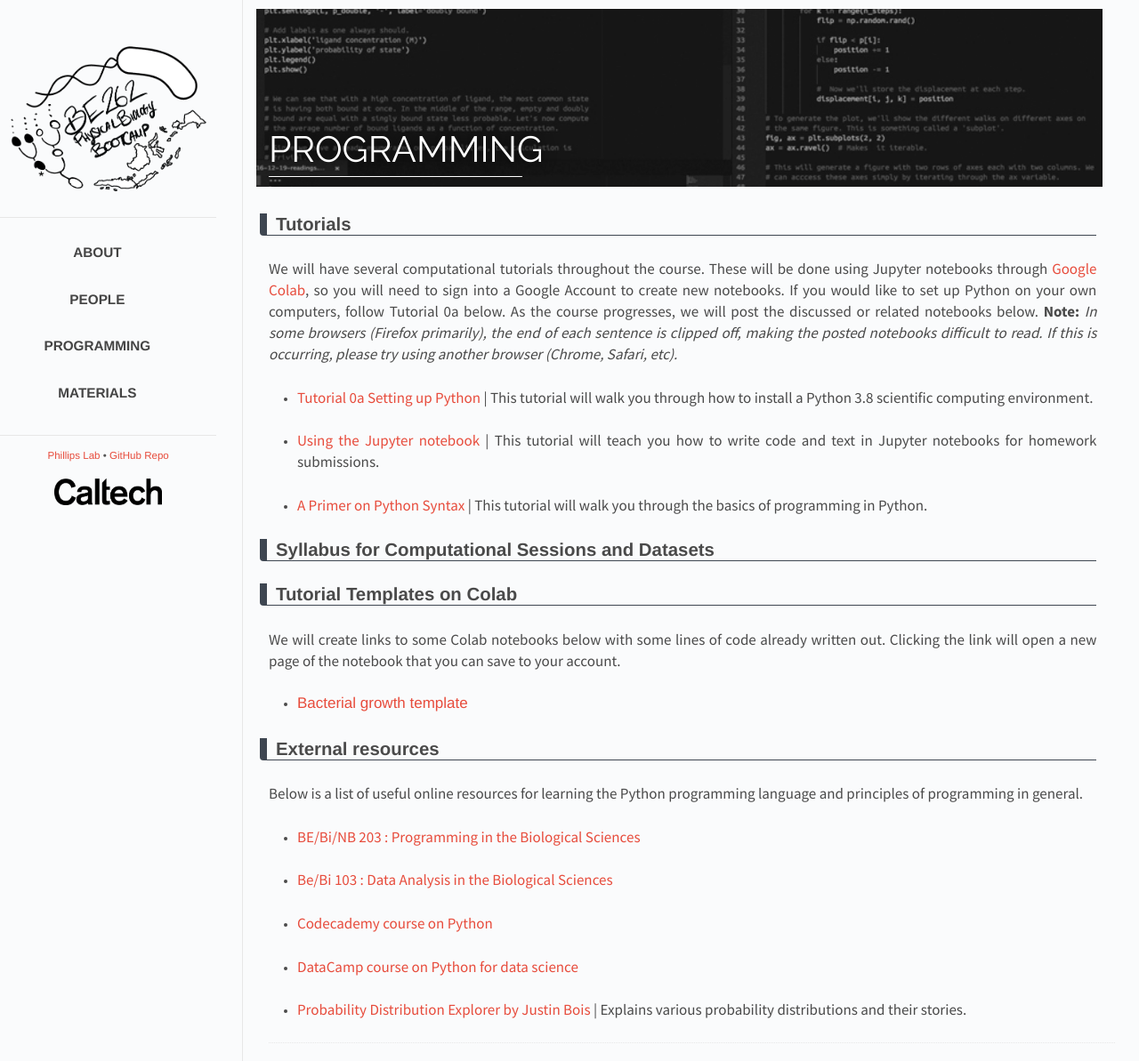
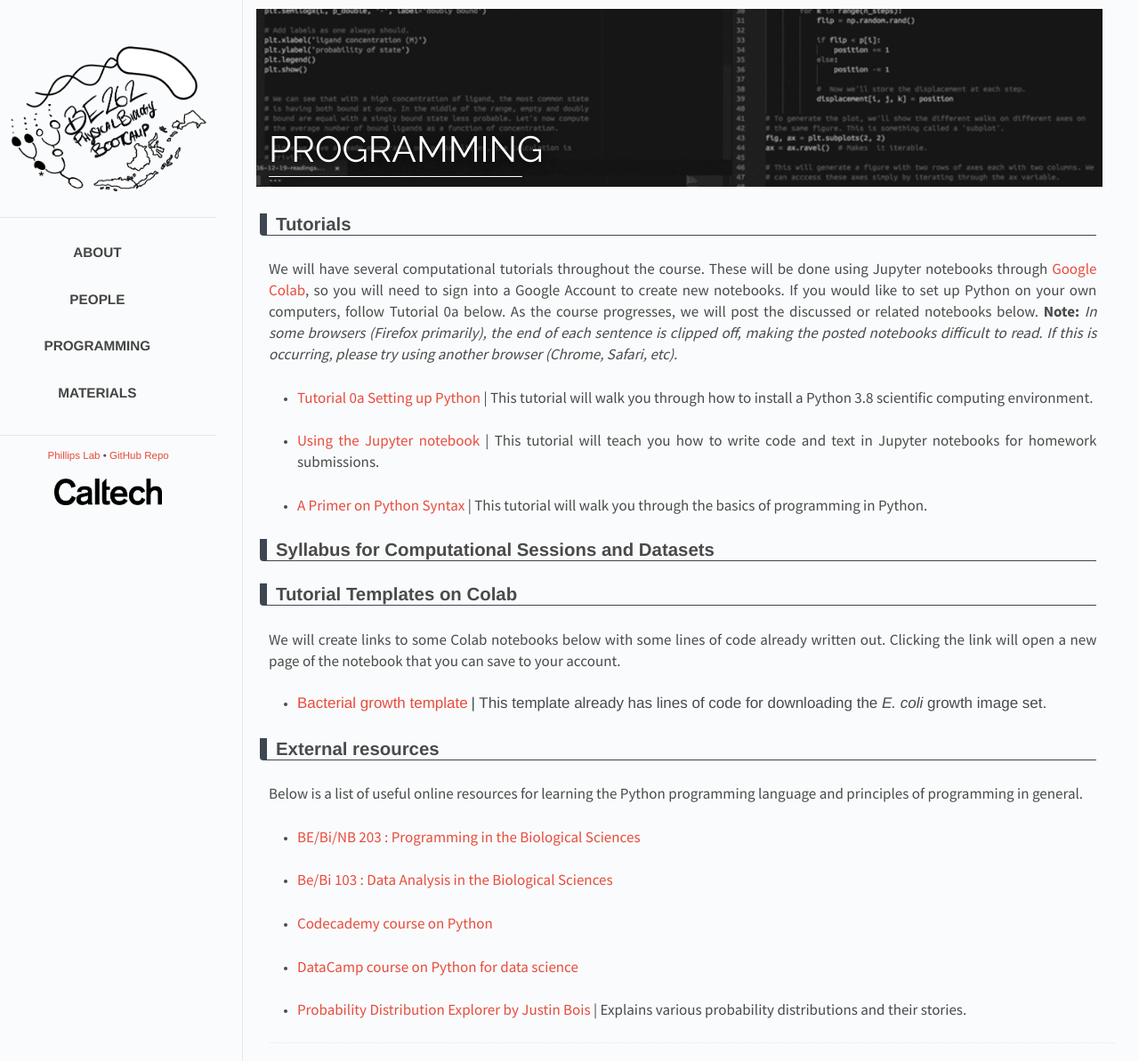
Before and after one commit to RPGroup-PBoC/pboc22_marseille, a Jekyll site: the page built from _posts/2022-01-29-code.md, in a window 1280 px wide. Shown: the whole page at 89% size. Built offline with Jekyll 4.4.1, drawn with Linux system fonts in a browser that asks for light colours.

Commit message:
Writing details of bacterial growth.

```diff
--- a/_posts/2022-01-29-code.md
+++ b/_posts/2022-01-29-code.md
@@ -49,7 +49,9 @@ We will create links to some Colab notebooks below with some lines of code alrea
 save to your account.
 
 * <a href="https://colab.research.google.com/drive/1fkBBO2ZsNs3bqsdKd4sU71p8TNavgLRh?usp=sharing" target="_blank" style="font-size: 17px">Bacterial growth template</a>
-  <span style="font-size: 17px"></span>
+  <span style="font-size: 17px">
+  \| This template already has lines of code for downloading the *E. coli* growth image set.
+  </span>
 
 
 ## External resources
```
